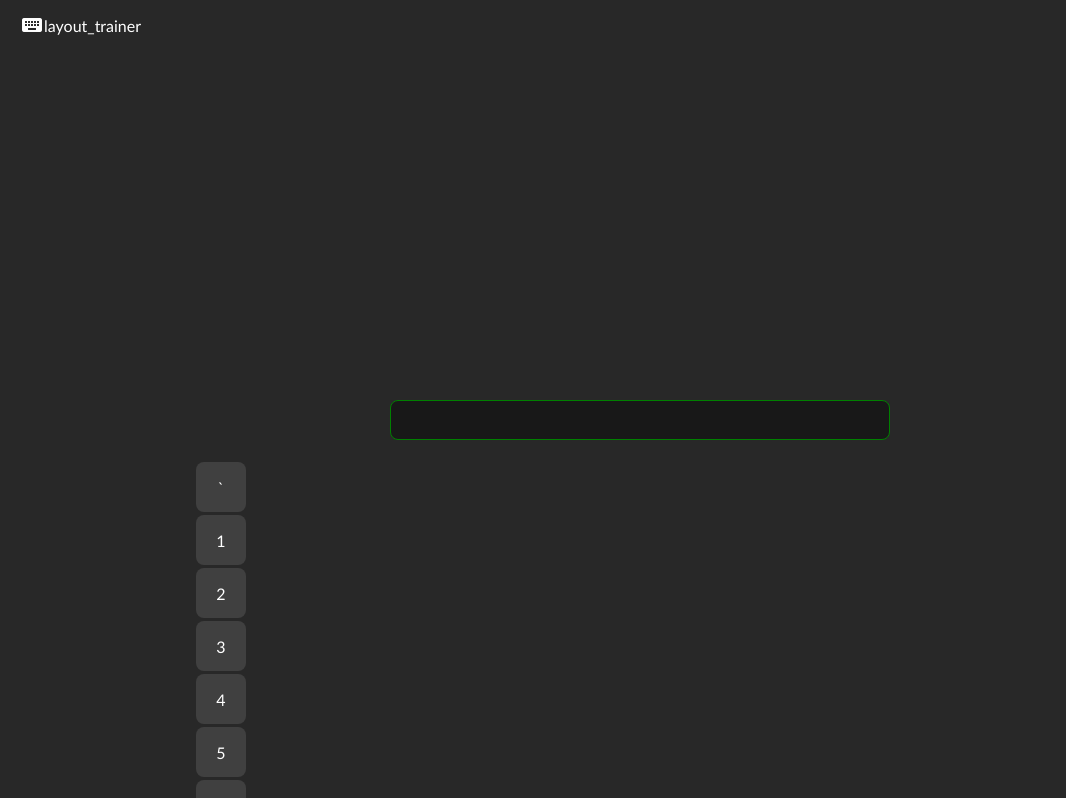
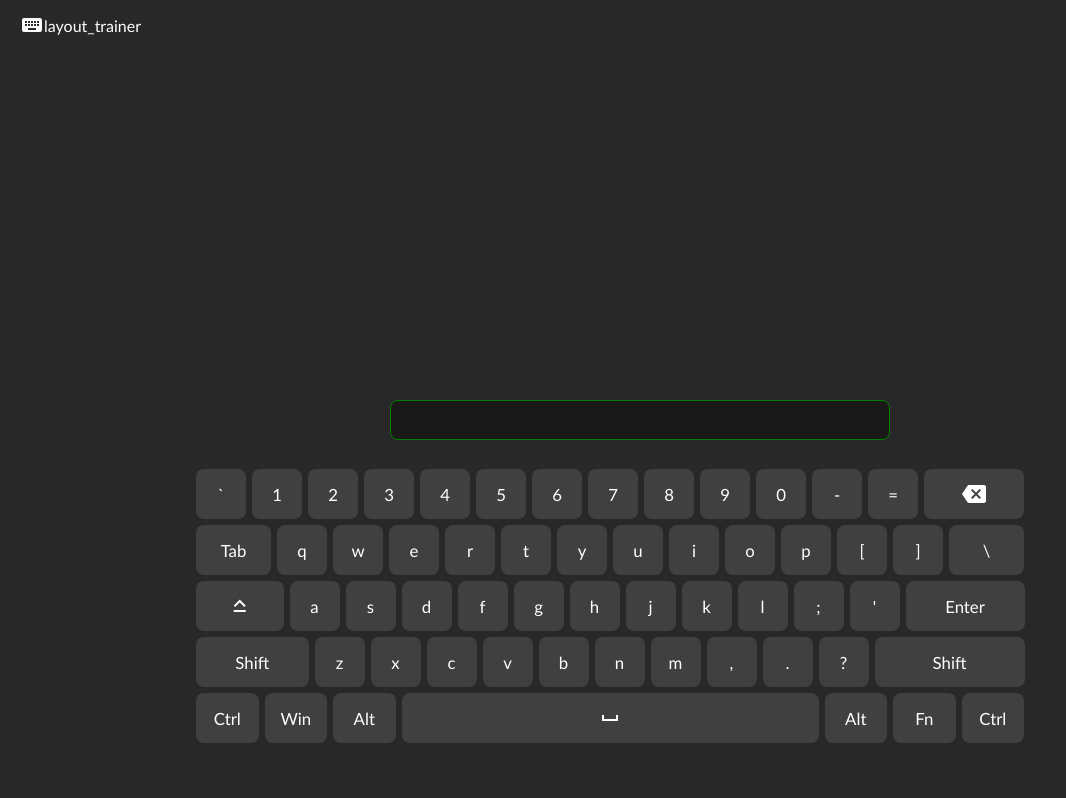
Before and after one commit to imvincenth/Layout-Trainer, a website built with webpack: page index.html in a window 1280 px wide. Shown: the top 798 px of the page, without its empty margins (0-1066 px from the left). Built offline with nearby package versions, Linux system fonts and the light colour scheme; no server answers.

Commit message:
Key columns fixed, text input box and text display are off center

```diff
--- a/src/styles/body.css
+++ b/src/styles/body.css
@@ -31,9 +31,8 @@ body {
 }
 
 .main {
-    display: flex;
+    display: grid;
     justify-content: center;
     align-items: center;
-    /* flex-direction: column; */
-    /* height: 300px; */
+    height: 300px;
 }
--- a/src/styles/keyboard.css
+++ b/src/styles/keyboard.css
@@ -1,22 +1,27 @@
 .keyboard_wrap {
     width: 100%;
     max-width: 900px;
-    flex-direction: column;
+    min-width: 900px;
     padding: 3px;
     background-color: transparent;
     border-radius: 0.5rem;
 }
 
 .keys {
-    display: flex;
+    display: inline-flex;
     justify-content: center;
     align-items: center;
+    vertical-align: top;
+    font-size: 1.05rem;
     margin: 3px;
     transition: 0.2s;
-    width: 50px;
+    /* width: 5%; */
+    min-width: 50px;
     height: 50px;
     background-color: #404040;
     border-radius: 0.5rem;
+    position: relative;
+    padding: 0;
 }
 
 .keys.active {
```
Also changed, not shown: dist/main.css.
